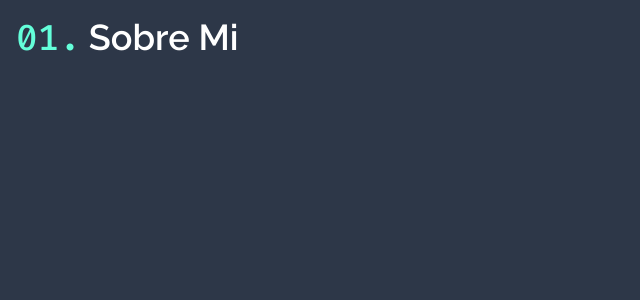
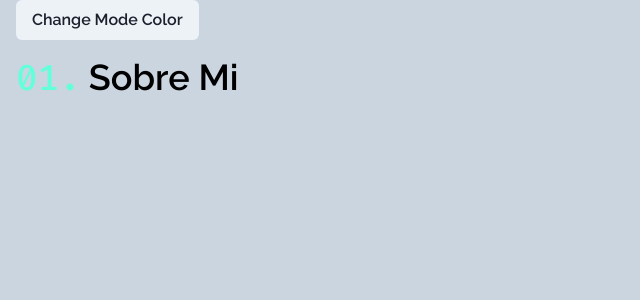
Before and after one commit to nahuelDev23/myPageCv, a Next.js app: page / in a window 1280 px wide. Shown: the top 300 px of the page, without its empty margins (0-640 px from the left). Built offline with nearby package versions, Linux system fonts and the light colour scheme.

Commit message:
try testing darkmode button

```diff
--- a/components/ui/DarkModeButton.tsx
+++ b/components/ui/DarkModeButton.tsx
@@ -1,11 +1,11 @@
 import { Button, useColorMode } from "@chakra-ui/react";
 
 export const DarkModeButton = () => {
-  const { colorMode, toggleColorMode } = useColorMode();
+  const { toggleColorMode } = useColorMode();
 
   return (
     <>
-      <Button onClick={() => toggleColorMode()}>Change to {colorMode}</Button>
+      <Button onClick={() => toggleColorMode()}>Change Mode Color</Button>
     </>
   );
 };
--- a/pages/index.tsx
+++ b/pages/index.tsx
@@ -2,11 +2,13 @@ import type { NextPage } from "next";
 
 import { PublicLayout } from "../components/Layout/PublicLayout";
 import { AboutMe } from "../components/sections/AboutMe";
+import { DarkModeButton } from "../components/ui/DarkModeButton";
 // import { DarkModeButton } from "../components/ui/DarkModeButton";
 
 const Home: NextPage = () => {
   return (
     <PublicLayout>
+      <DarkModeButton />
       <AboutMe />
     </PublicLayout>
   );
--- a/theme/theme_base.ts
+++ b/theme/theme_base.ts
@@ -20,10 +20,10 @@ const themeBase = extendTheme({
   styles: {
     global: (props: any) => ({
       body: {
-        bg: mode("gray.700", "gray.300")(props),
+        bg: mode("gray.300", "gray.700")(props),
       },
       p: {
-        color: mode("#fff", "#000")(props),
+        color: mode("#000", "#fff")(props),
       },
     }),
   },
```
Also changed, not shown: 1 other file (tests, documents, lock files or other folders).
